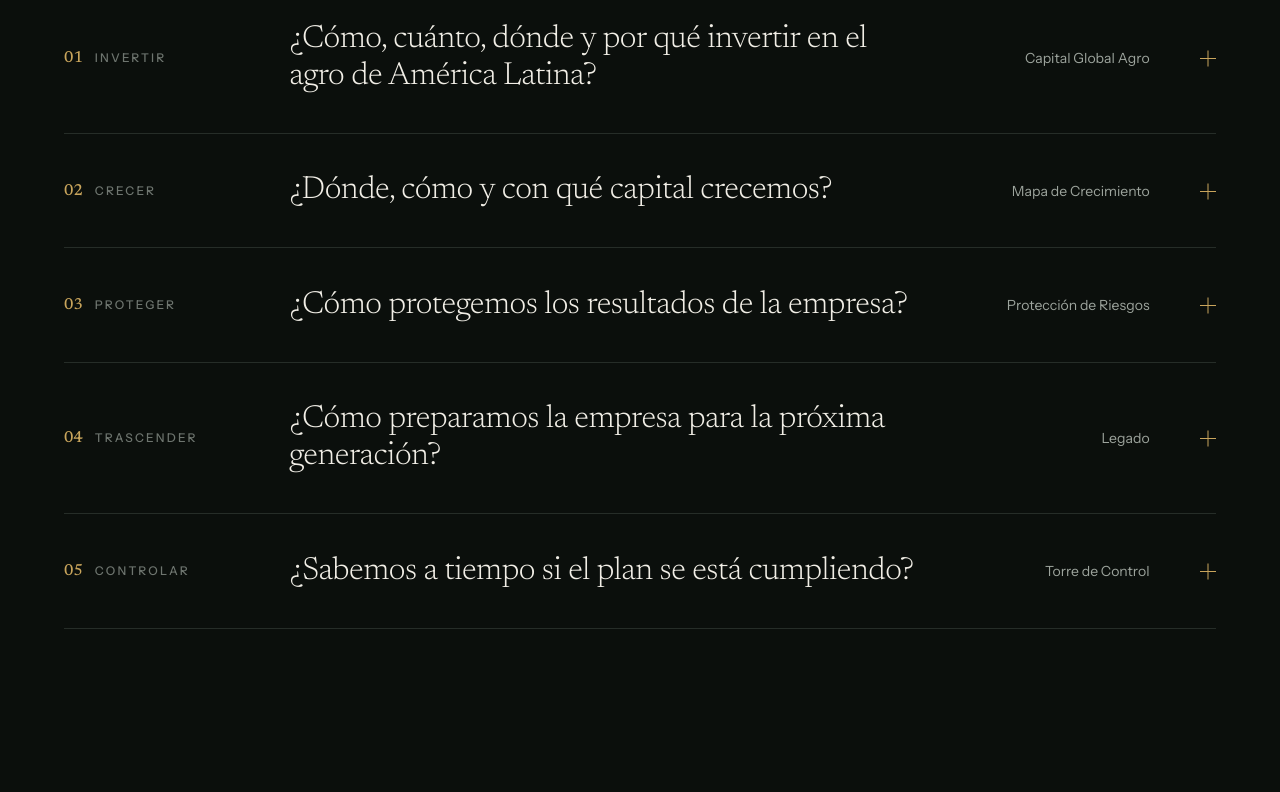
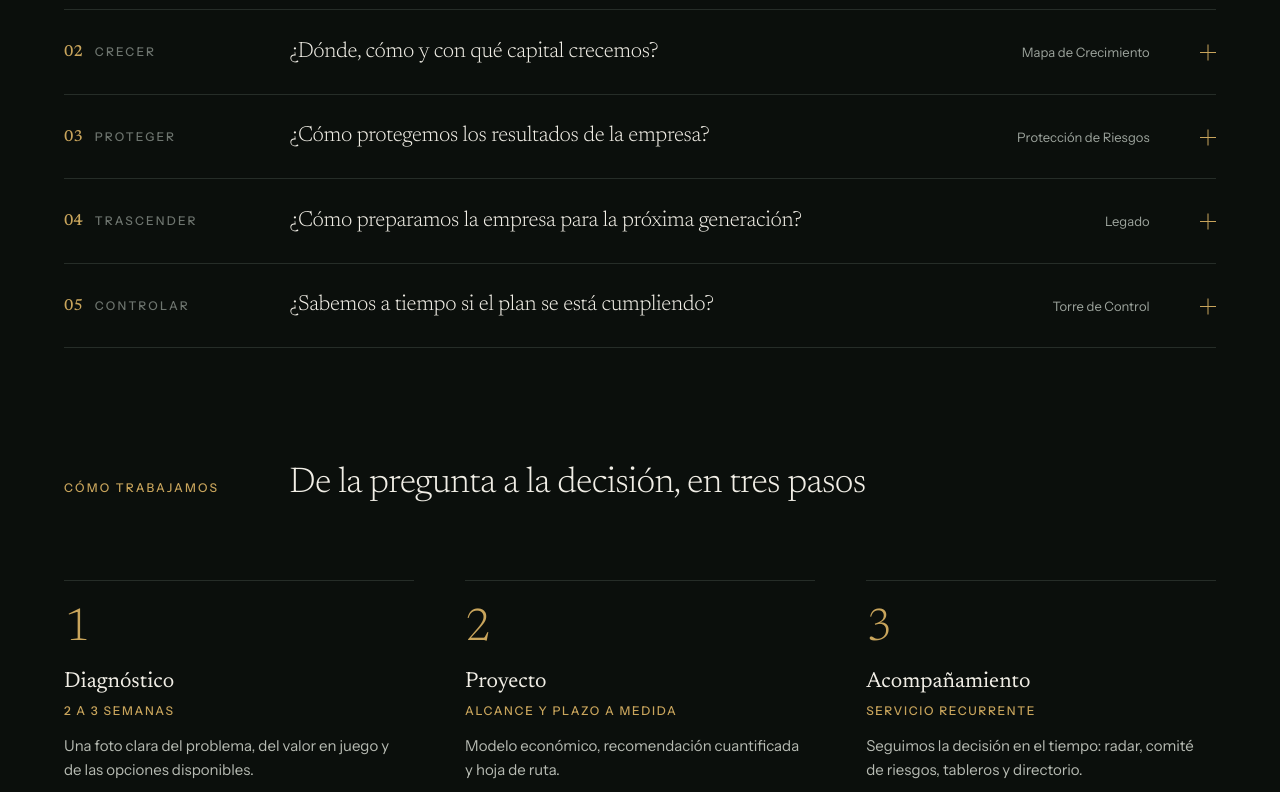
Before and after one commit to jpcaputi-oss/estratego-web, a plain HTML site: page index.html in a window 1280 px wide. Shown: the part 1820-2612 px from the top of the page. Drawn offline with Linux system fonts and the light colour scheme; animation ran at ten frames a second.

Commit message:
Servicios: textos mas chicos

```diff
--- a/index.html
+++ b/index.html
@@ -165,15 +165,15 @@ html[lang="es"] .lang-btn:hover [data-l="es"],html[lang="en"] .lang-btn:hover [d
 .sv-head > :last-child{grid-column:2 / span 3}
 @media (max-width:1100px){.sv-head{grid-template-columns:minmax(0,1fr);gap:24px}.sv-head > :last-child{grid-column:auto}}
 /* ---- Servicios ---- */
-.sv-list{list-style:none;margin:clamp(56px,7vw,96px) 0 0;padding:0;border-bottom:1px solid #262D28}
+.sv-list{list-style:none;margin:clamp(40px,5vw,72px) 0 0;padding:0;border-bottom:1px solid #262D28}
 .sv-item{border-top:1px solid #262D28}
 .sv-h{margin:0;font:inherit}
-.sv-btn{all:unset;box-sizing:border-box;cursor:pointer;width:100%;display:grid;grid-template-columns:minmax(150px,1fr) minmax(0,3.4fr) minmax(140px,1fr) 28px;align-items:center;gap:clamp(16px,3vw,48px);padding:clamp(26px,3vw,40px) 0;color:#F1EEE6}
+.sv-btn{all:unset;box-sizing:border-box;cursor:pointer;width:100%;display:grid;grid-template-columns:minmax(150px,1fr) minmax(0,3.4fr) minmax(140px,1fr) 28px;align-items:center;gap:clamp(16px,3vw,48px);padding:clamp(20px,2.2vw,30px) 0;color:#F1EEE6}
 .sv-btn:focus-visible{outline:1px solid #C9A55C;outline-offset:6px}
 .sv-k{display:flex;align-items:baseline;gap:12px;font-size:12px;font-weight:500;letter-spacing:.18em;text-transform:uppercase;color:#6E756F;transition:color .5s}
 .sv-num{font-family:'Newsreader',Georgia,serif;font-size:16px;letter-spacing:0;color:#C9A55C}
-.sv-q{font-weight:300;font-size:clamp(24px,2.5vw,38px);line-height:1.15;letter-spacing:-.015em;transition:transform .7s cubic-bezier(.2,.7,.2,1),color .5s}
-.sv-name{justify-self:end;text-align:right;font-size:14px;color:#9DA49D;transition:color .5s}
+.sv-q{font-weight:300;font-size:clamp(19px,1.7vw,26px);line-height:1.25;letter-spacing:-.015em;transition:transform .7s cubic-bezier(.2,.7,.2,1),color .5s}
+.sv-name{justify-self:end;text-align:right;font-size:13px;color:#9DA49D;transition:color .5s}
 .sv-ic{position:relative;width:16px;height:16px;justify-self:end}
 .sv-ic::before,.sv-ic::after{content:"";position:absolute;left:0;top:50%;width:16px;height:1px;background:#C9A55C;transition:transform .5s cubic-bezier(.2,.7,.2,1)}
 .sv-ic::after{transform:rotate(90deg)}
@@ -189,19 +189,19 @@ html[lang="es"] .lang-btn:hover [data-l="es"],html[lang="en"] .lang-btn:hover [d
 .sv-p.open .sv-grid{opacity:1;transform:none;transition-delay:.15s}
 .sv-lbl{margin:0 0 12px;font-size:11px;font-weight:500;letter-spacing:.18em;text-transform:uppercase;color:#6E756F}
 .sv-lbl.gold{color:#C9A55C}
-.sv-t{margin:0;font-size:16px;line-height:1.6;color:#B7BBB3}
+.sv-t{margin:0;font-size:15px;line-height:1.6;color:#B7BBB3}
 .sv-ul{margin:0;padding:0;list-style:none}
-.sv-ul li{font-size:16px;line-height:1.55;color:#D9D6CE;padding:10px 0;border-top:1px solid #262D28}
+.sv-ul li{font-size:15px;line-height:1.55;color:#D9D6CE;padding:10px 0;border-top:1px solid #262D28}
 .sv-ul li:first-child{border-top:0;padding-top:0}
 .sv-box{padding-left:clamp(16px,2vw,28px);border-left:1px solid #C9A55C}
-.sv-bn{margin:0 0 8px;font-weight:400;font-size:22px;line-height:1.2;color:#F1EEE6}
-.hw{margin-top:clamp(110px,13vw,190px)}
+.sv-bn{margin:0 0 8px;font-weight:400;font-size:19px;line-height:1.2;color:#F1EEE6}
+.hw{margin-top:clamp(80px,9vw,140px)}
 .hw-steps{list-style:none;margin:clamp(48px,6vw,80px) 0 0;padding:0;display:grid;grid-template-columns:repeat(3,minmax(0,1fr));gap:clamp(24px,4vw,64px)}
 .hw-step{padding-top:28px;border-top:1px solid #262D28}
-.hw-num{display:block;font-weight:300;font-size:clamp(56px,6vw,88px);line-height:.9;color:#C9A55C}
-.hw-n{margin:28px 0 8px;font-weight:400;font-size:clamp(24px,2.2vw,30px);line-height:1.15}
+.hw-num{display:block;font-weight:300;font-size:clamp(40px,3.6vw,56px);line-height:.9;color:#C9A55C}
+.hw-n{margin:20px 0 8px;font-weight:400;font-size:clamp(20px,1.7vw,24px);line-height:1.15}
 .hw-s{margin:0 0 16px;font-size:12px;font-weight:500;letter-spacing:.14em;text-transform:uppercase;color:#C9A55C}
-.hw-t{margin:0;font-size:16px;line-height:1.6;color:#B7BBB3;max-width:34ch}
+.hw-t{margin:0;font-size:15px;line-height:1.6;color:#B7BBB3;max-width:34ch}
 @media (max-width:1100px){
   .sv-btn{grid-template-columns:minmax(0,1fr) 28px;gap:10px 24px}
   .sv-k{grid-column:1}
@@ -217,7 +217,7 @@ html[lang="es"] .lang-btn:hover [data-l="es"],html[lang="en"] .lang-btn:hover [d
   .hw-n{margin-top:18px}
   .nav-sv{display:none}
 }
-@media (max-width:560px){.sv-q{font-size:24px}.sv-btn:hover .sv-q{transform:none}}
+@media (max-width:560px){.sv-q{font-size:20px}.sv-btn:hover .sv-q{transform:none}}
 </style>
 </head>
 <body>
@@ -308,7 +308,7 @@ html[lang="es"] .lang-btn:hover [data-l="es"],html[lang="en"] .lang-btn:hover [d
 <div class="wrap" style="padding-top: clamp(110px, 13vw, 190px); padding-bottom: clamp(110px, 13vw, 190px);">
 <div class="sv-head">
 <p class="label" style="margin: 0; color: #C9A55C;" data-i18n="nav.services">Servicios</p>
-<h2 class="serif" style="margin: 0; font-weight: 300; font-size: clamp(48px, 6.4vw, 104px); line-height: 1; letter-spacing: -.03em;" data-i18n="sv.title">Qué preguntas respondemos</h2>
+<h2 class="serif" style="margin: 0; font-weight: 300; font-size: clamp(34px, 3.8vw, 58px); line-height: 1.05; letter-spacing: -.025em;" data-i18n="sv.title">Qué preguntas respondemos</h2>
 </div>
 <ol class="sv-list">
 <li class="sv-item">
@@ -390,7 +390,7 @@ html[lang="es"] .lang-btn:hover [data-l="es"],html[lang="en"] .lang-btn:hover [d
 <div class="hw">
 <div class="sv-head">
 <p class="label" style="margin: 0; color: #C9A55C;" data-i18n="hw.label">Cómo trabajamos</p>
-<h3 class="serif" style="margin: 0; font-weight: 300; font-size: clamp(34px, 4.2vw, 64px); line-height: 1.05; letter-spacing: -.025em;" data-i18n="hw.title">De la pregunta a la decisión, en tres pasos</h3>
+<h3 class="serif" style="margin: 0; font-weight: 300; font-size: clamp(28px, 2.8vw, 42px); line-height: 1.1; letter-spacing: -.02em;" data-i18n="hw.title">De la pregunta a la decisión, en tres pasos</h3>
 </div>
 <ol class="hw-steps">
 <li class="hw-step"><span class="hw-num serif">1</span><h4 class="hw-n serif" data-i18n="hw1.n">Diagnóstico</h4><p class="hw-s" data-i18n="hw1.s">2 a 3 semanas</p><p class="hw-t" data-i18n="hw1.t">Una foto clara del problema, del valor en juego y de las opciones disponibles.</p></li>
```
